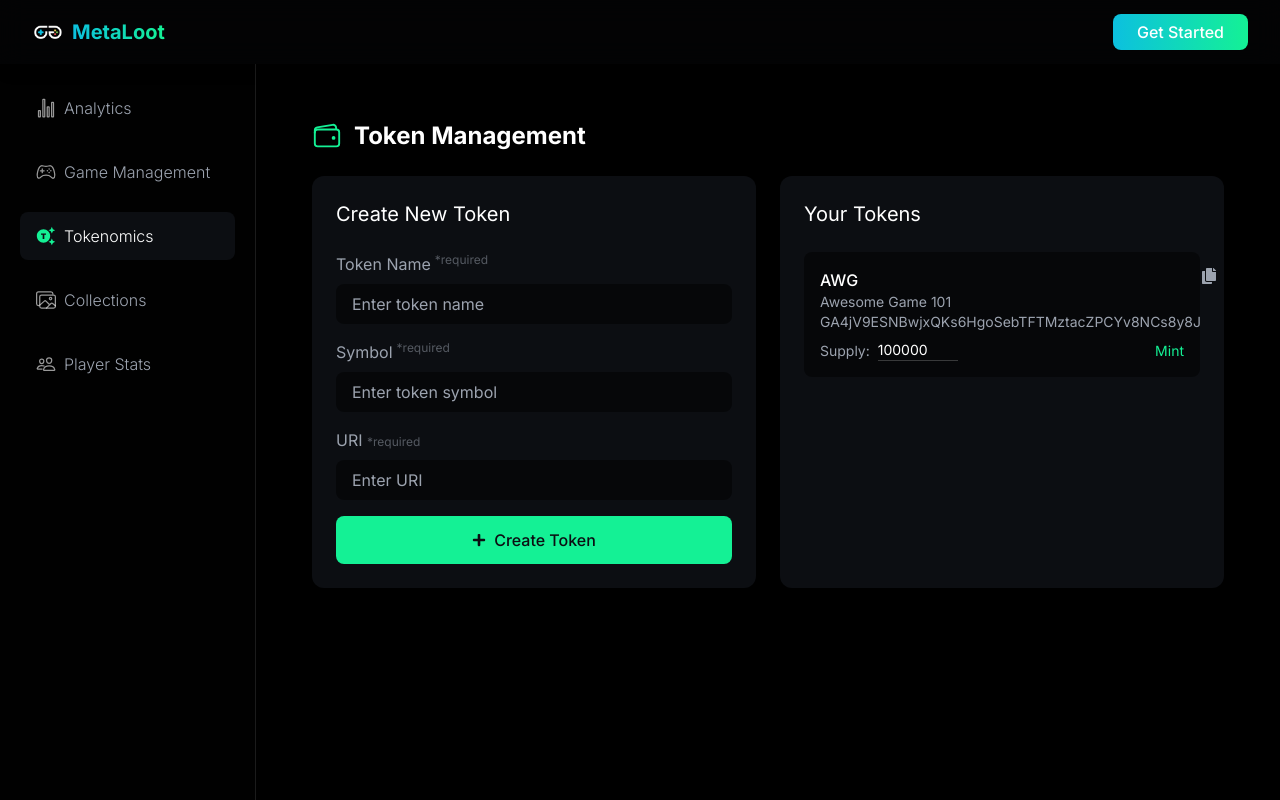
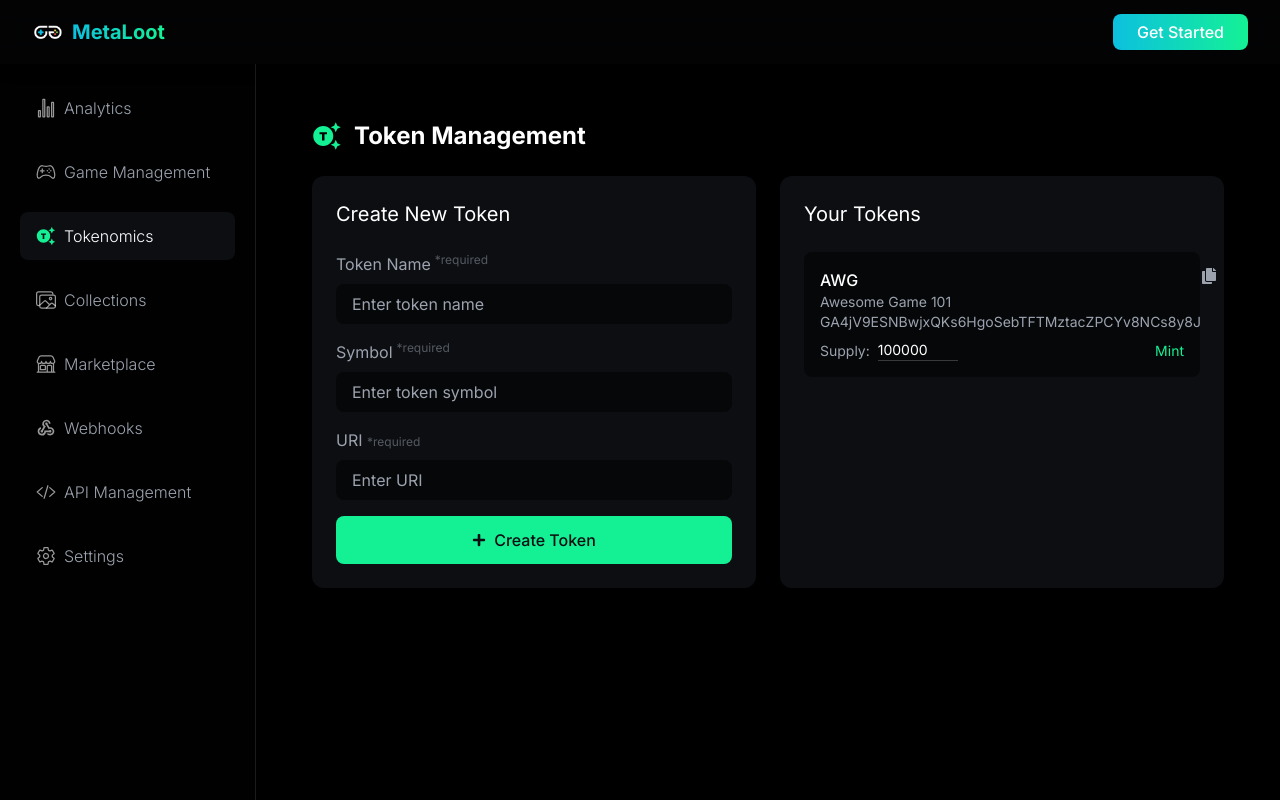
Before and after one commit to vanha777/metaloot.dev, a Next.js app: page /dashboard in a window 1280 px wide. Both pictures are taken after a click on the button "Tokenomics". Built offline with nearby package versions, Linux system fonts and the light colour scheme.

Commit message:
add new dashboard sections: Marketplace, Webhooks, API Management, and Settings

```diff
--- /dev/null
+++ b/app/dashboard/components/APISection.tsx
@@ -0,0 +1,15 @@
+import { IoCodeSlashSharp } from "react-icons/io5";
+
+export default function APISection() {
+    return (
+      <div className="space-y-6 p-2 md:p-8">
+        <div className="flex items-center gap-3">
+          <IoCodeSlashSharp className="text-3xl text-green" />
+          <h2 className="text-2xl font-bold text-white">API Management</h2>
+        </div>
+        <div className="grid grid-cols-1 md:grid-cols-3 gap-6">
+
+        </div>
+      </div>
+    )
+  }
--- a/app/dashboard/components/CollectionsSection.tsx
+++ b/app/dashboard/components/CollectionsSection.tsx
@@ -1,5 +1,5 @@
 import { useState } from "react";
-import { IoImagesOutline } from "react-icons/io5";
+import { IoImagesSharp } from "react-icons/io5";
 import { FaPlus, FaUpload, FaImage } from "react-icons/fa";
 import Alert from "@/components/Alert";
 
@@ -121,7 +121,7 @@ export default function CollectionsSection() {
   return (
     <div className="space-y-6 p-2 md:p-8">
       <div className="flex items-center gap-3">
-        <IoImagesOutline className="text-3xl text-green" />
+        <IoImagesSharp className="text-3xl text-green" />
         <h2 className="text-2xl font-bold text-white">NFT Collections</h2>
       </div>
 
--- /dev/null
+++ b/app/dashboard/components/SettingsSection.tsx
@@ -0,0 +1,15 @@
+import { IoSettingsSharp } from "react-icons/io5";
+
+export default function SettingsSection() {
+    return (
+      <div className="space-y-6 p-2 md:p-8">
+        <div className="flex items-center gap-3">
+          <IoSettingsSharp className="text-3xl text-green" />
+          <h2 className="text-2xl font-bold text-white">Settings</h2>
+        </div>
+        <div className="grid grid-cols-1 md:grid-cols-3 gap-6">
+
+        </div>
+      </div>
+    )
+  }
--- a/app/dashboard/components/TokenomicsSection.tsx
+++ b/app/dashboard/components/TokenomicsSection.tsx
@@ -1,7 +1,7 @@
 import { useState } from "react";
-import { IoWalletOutline } from "react-icons/io5";
 import { FaPlus, FaCopy } from "react-icons/fa";
 import Alert from "@/components/Alert";
+import { MdGeneratingTokens } from "react-icons/md";
 
 interface TokenForm {
   name: string;
@@ -35,16 +35,6 @@ export default function TokenomicsSection() {
     }));
   };
 
-//   const handleFileChange = (e: React.ChangeEvent<HTMLInputElement>) => {
-//     const file = e.target.files?.[0];
-//     if (file) {
-//       setFormData(prev => ({
-//         ...prev,
-//         metadata: file
-//       }));
-//     }
-//   };
-
   const createToken = async () => {
     if (!formData.name || !formData.symbol || !formData.uri) {
       setAlert({
@@ -74,7 +64,7 @@ export default function TokenomicsSection() {
   return (
     <div className="space-y-6 p-2 md:p-8">
       <div className="flex items-center gap-3">
-        <IoWalletOutline className="text-3xl text-green" />
+        <MdGeneratingTokens className="text-3xl text-green" />
         <h2 className="text-2xl font-bold text-white">Token Management</h2>
       </div>
 
@@ -83,6 +73,7 @@ export default function TokenomicsSection() {
         <div className="bg-grey p-6 rounded-xl">
           <h3 className="text-xl text-white mb-6">Create New Token</h3>
           <div className="space-y-4">
+
             <div>
               <h3 className="text-gray-400 mb-2 flex items-start gap-1">Token Name <span className="opacity-50 text-xs">*required</span></h3>
               <input
@@ -94,6 +85,7 @@ export default function TokenomicsSection() {
                 placeholder="Enter token name"
               />
             </div>
+
             <div>
               <h3 className="text-gray-400 mb-2 flex items-start gap-1">Symbol <span className="opacity-50 text-xs">*required</span></h3>
               <input
@@ -105,6 +97,7 @@ export default function TokenomicsSection() {
                 placeholder="Enter token symbol"
               />
             </div>
+
             <div>
               <h3 className="text-gray-400 mb-2">URI <span className="opacity-50 text-xs">*required</span></h3>
               <input
@@ -116,41 +109,7 @@ export default function TokenomicsSection() {
                 placeholder="Enter URI"
               />
             </div>
-            {/* <div>
-              <h3 className="text-gray-400 mb-2">Decimals</h3>
-              <input
-                type="number"
-                name="decimals"
-                value={formData.decimals}
-                onChange={handleChange}
-                className="w-full bg-black/50 text-white rounded-lg px-4 py-2 focus:outline-none focus:ring-1 focus:ring-green"
-                placeholder="Enter decimals"
-              />
-            </div> */}
-            {/* <div>
-              <h3 className="text-gray-400 mb-2 flex items-start gap-1">Total Supply <span className="opacity-50 text-xs">*required</span></h3>
-              <input
-                type="number"
-                name="totalSupply"
-                value={formData.totalSupply}
-                onChange={handleChange}
-                className="w-full bg-black/50 text-white rounded-lg px-4 py-2 focus:outline-none focus:ring-1 focus:ring-green"
-                placeholder="Enter total supply"
-              />
-            </div> */}
-            {/* <div>
-              <h3 className="text-gray-400 mb-2">Metadata</h3>
-              <label className="flex items-center gap-2 bg-black/50 text-white rounded-lg px-4 py-2 cursor-pointer hover:bg-black/60">
-                <FaUpload className="text-green" />
-                <span>{formData.metadata ? formData.metadata.name : 'Upload metadata JSON'}</span>
-                <input
-                  type="file"
-                  accept=".json"
-                  onChange={handleFileChange}
-                  className="hidden"
-                />
-              </label>
-            </div> */}
+
             <button
               onClick={createToken}
               className="w-full bg-green hover:bg-green/90 text-grey px-6 py-3 rounded-lg font-medium flex items-center justify-center gap-2 mt-6"
@@ -158,6 +117,7 @@ export default function TokenomicsSection() {
               <FaPlus className="text-sm" />
               <span>Create Token</span>
             </button>
+
           </div>
         </div>
 
--- /dev/null
+++ b/app/dashboard/components/WebhookSection.tsx
@@ -0,0 +1,16 @@
+
+import { MdWebhook } from "react-icons/md";
+
+export default function WebhookSection() {
+    return (
+      <div className="space-y-6 p-2 md:p-8">
+        <div className="flex items-center gap-3">
+          <MdWebhook className="text-3xl text-green" />
+          <h2 className="text-2xl font-bold text-white">Webhooks</h2>
+        </div>
+        <div className="grid grid-cols-1 md:grid-cols-3 gap-6">
+
+        </div>
+      </div>
+    )
+  }
--- a/app/dashboard/page.tsx
+++ b/app/dashboard/page.tsx
@@ -1,12 +1,10 @@
 "use client";
 
-import Footer from "@/components/Footer";
 import DashboardHeader from "./components/DashboardHeader";
 import { motion } from "framer-motion";
 import { useState } from "react";
 import AnalyticsSection from "./components/AnalyticsSection";
 import GameSection from "./components/GameSection";
-import PlayersSection from "./components/PlayersSection";
 import CollectionsSection from "./components/CollectionsSection";
 import TokenomicsSection from "./components/TokenomicsSection";
 import {
@@ -14,12 +12,20 @@ import {
   IoGameControllerSharp,
   IoStatsChartOutline,
   IoStatsChartSharp,
-  IoPeopleOutline,
-  IoPeopleSharp,
   IoImagesOutline,
-  IoImagesSharp
+  IoImagesSharp,
+  IoSettingsOutline,
+  IoSettingsSharp,
+  IoCodeSlashOutline,
+  IoCodeSlashSharp,
+  IoStorefrontOutline,
+  IoStorefrontSharp
 } from "react-icons/io5";
-import { MdGeneratingTokens, MdOutlineGeneratingTokens } from "react-icons/md";
+import { MdGeneratingTokens, MdOutlineGeneratingTokens, MdOutlineWebhook, MdWebhook } from "react-icons/md";
+import APISection from "./components/APISection";
+import SettingsSection from "./components/SettingsSection";
+import WebhookSection from "./components/WebhookSection";
+import MarketplaceSection from "./components/MarketplaceSection";
 
 
 export default function Dashboard() {
@@ -91,11 +97,29 @@ export default function Dashboard() {
       selectedIcon: IoImagesSharp
     },
     {
-      id: "players",
-      label: "Player Stats",
-      icon: IoPeopleOutline,
-      selectedIcon: IoPeopleSharp
+      id: "marketplace",
+      label: "Marketplace",
+      icon: IoStorefrontOutline,
+      selectedIcon: IoStorefrontSharp
     },
+    {
+      id: "webhook",
+      label: "Webhooks",
+      icon: MdOutlineWebhook,
+      selectedIcon: MdWebhook
+    },
+    {
+      id: "api",
+      label: "API Management",
+      icon: IoCodeSlashOutline,
+      selectedIcon: IoCodeSlashSharp
+    },
+    {
+      id: "settings",
+      label: "Settings",
+      icon: IoSettingsOutline,
+      selectedIcon: IoSettingsSharp
+    }
   ];
 
   return (
@@ -109,7 +133,6 @@ export default function Dashboard() {
             {menuItems.map((item) => {
               const isSelected = activeMenu === item.id;
               const IconComponent = isSelected ? item.selectedIcon : item.icon;
-
               return (
                 <button
                   key={item.id}
@@ -138,7 +161,10 @@ export default function Dashboard() {
               {activeMenu === "game" && <GameSection />}
               {activeMenu === "tokenomics" && <TokenomicsSection />}
               {activeMenu === "collections" && <CollectionsSection />}
-              {activeMenu === "players" && <PlayersSection />}
+              {activeMenu === "marketplace" && <MarketplaceSection />}
+              {activeMenu === "webhook" && <WebhookSection />}
+              {activeMenu === "api" && <APISection />}
+              {activeMenu === "settings" && <SettingsSection />}
             </motion.div>
           </div>
         </div>
```
Also changed, not shown: public/rocket.jpg (added).
